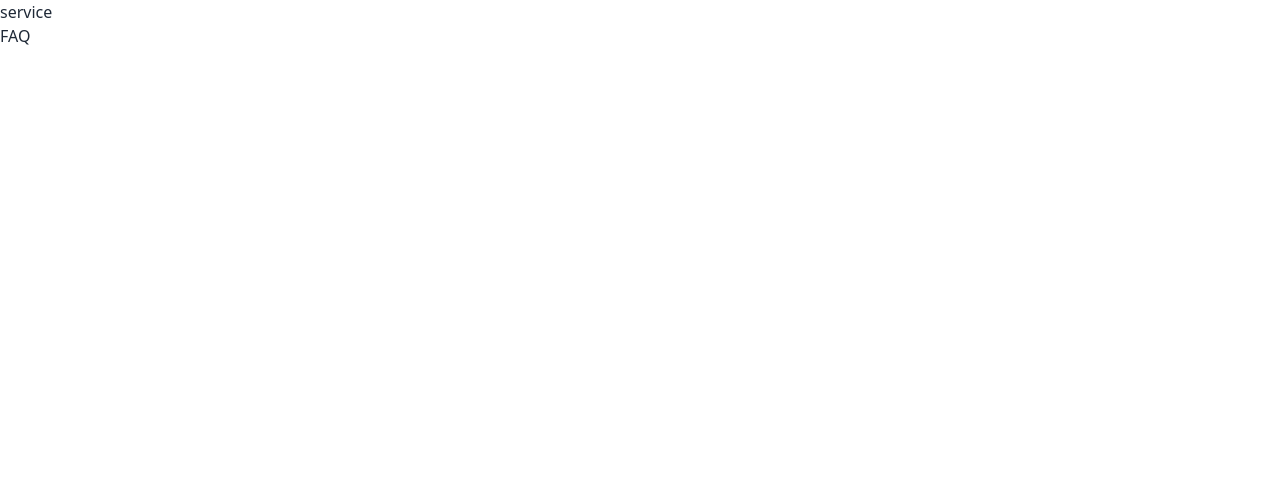
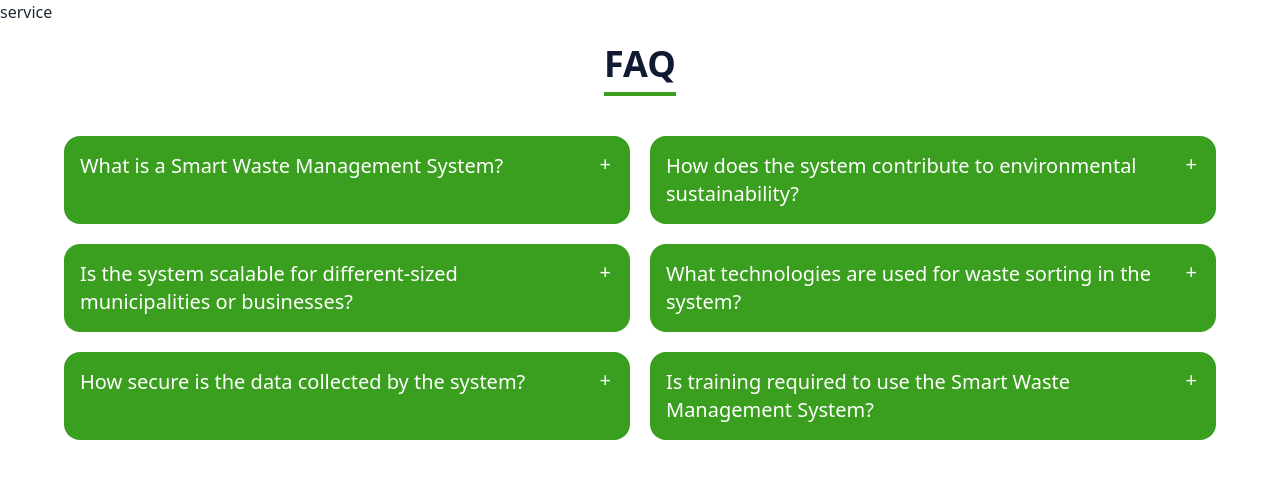
Before and after one commit to Raisul-24/EcoSmart-Bins-client-side, a React (Vite) app: page / in a window 1280 px wide. Shown: the top 478 px of the page. Built offline with nearby package versions, Linux system fonts and the light colour scheme.

Commit message:
home page FAQ secion complete

```diff
--- /dev/null
+++ b/public/FAQ.json
@@ -0,0 +1,32 @@
+[
+    {
+        "id": 1,
+        "qus": "What is a Smart Waste Management System?",
+        "ans": "A Smart Waste Management System is a technology-driven solution that utilizes sensors, IoT, and data analytics to optimize the collection and management of waste. It helps improve efficiency, reduce costs, and promote sustainable waste practices."
+    },
+    {
+        "id": 2,
+        "qus": "How does the system contribute to environmental sustainability?",
+        "ans": "The system contributes to sustainability by optimizing collection routes, reducing fuel consumption, and promoting recycling through data-driven insights. It helps minimize the environmental impact associated with traditional waste management practices."
+    },
+    {
+        "id": 3,
+        "qus": "Is the system scalable for different-sized municipalities or businesses?",
+        "ans": "Yes, our Smart Waste Management System is designed to be scalable, making it suitable for various settings, from small municipalities to large urban areas. The system can be customized to meet the specific needs and volumes of different locations."
+    },
+    {
+        "id": 4,
+        "qus": "What technologies are used for waste sorting in the system?",
+        "ans": "The system may integrate automated sorting technologies to enhance recycling efficiency. These technologies use advanced sorting mechanisms to separate different types of waste, contributing to sustainable waste management practices."
+    },
+    {
+        "id": 5,
+        "qus": "How secure is the data collected by the system?",
+        "ans": "Data security is a top priority. The system employs encryption protocols and follows industry best practices to ensure the confidentiality and integrity of the collected data. Access to the system is restricted to authorized personnel only."
+    },
+    {
+        "id": 6,
+        "qus": "Is training required to use the Smart Waste Management System?",
+        "ans": "Training requirements are minimal. The system is designed with user-friendly interfaces for both waste management personnel and end-users. We provide onboarding support and documentation to ensure a smooth transition to the system."
+    }
+]
--- a/src/Components/FAQ/FAQ.jsx
+++ b/src/Components/FAQ/FAQ.jsx
@@ -1,11 +1,47 @@
-
+import axios from "axios";
+import { useState } from "react";
+import { useEffect } from "react";
 
 const FAQ = () => {
-    return (
-        <div>
-            FAQ
+  const [data, setData] = useState([]);
+  const [dataLoaing, setDataLoading] = useState(true);
+  useEffect(() => {
+    axios("./public/FAQ.json").then((res) => {
+      setData(res.data);
+      setDataLoading(false);
+    });
+  }, []);
+  return (
+    <div className="max-w-6xl mx-auto xl:px-0 px-5">
+      <div className="flex justify-center">
+        <h3 className="w-fit pt-5 pb-2 text-4xl border-b-4 border-[#3A9E1E] mb-10 font-semibold text-[#101a30]">
+          FAQ
+        </h3>
+      </div>
+      {dataLoaing ? (
+        <div className="text-center">
+          <span className="loading bg-[#3A9E1E] loading-spinner loading-lg"></span>
         </div>
-    );
+      ) : (
+        <div className="grid gap-5 md:grid-cols-2 sm:grid-cols-1">
+          {data?.map((item) => (
+            <div
+              key={item?.id}
+              className="collapse collapse-plus bg-[#3A9E1E] text-white"
+            >
+              <input type="radio" name="accordion" />
+              <div className="collapse-title text-xl font-medium">
+                {item?.qus}
+              </div>
+              <div className="collapse-content">
+                <p>{item?.ans}</p>
+              </div>
+            </div>
+          ))}
+        </div>
+      )}
+    </div>
+  );
 };
 
 export default FAQ;
```
